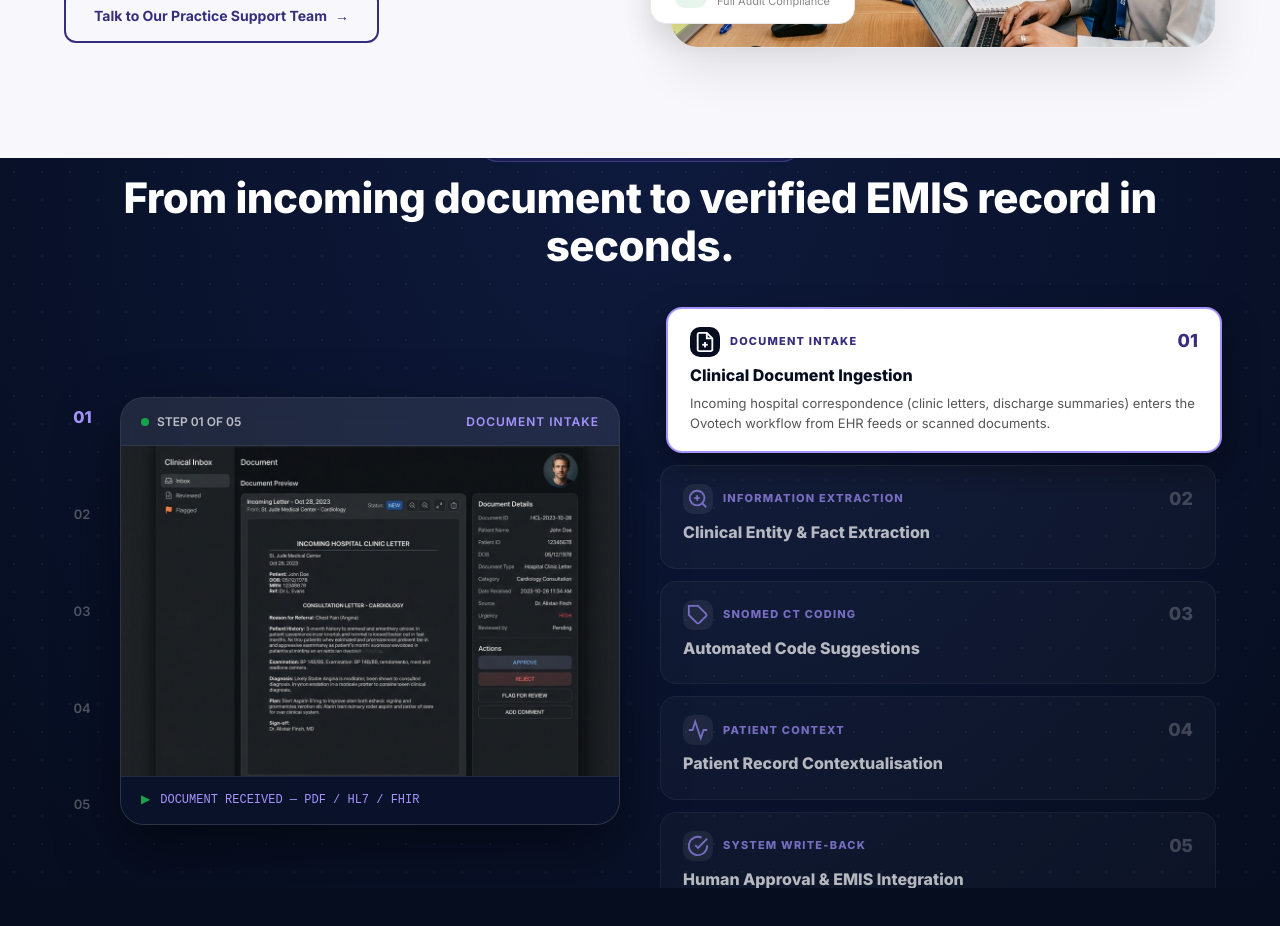
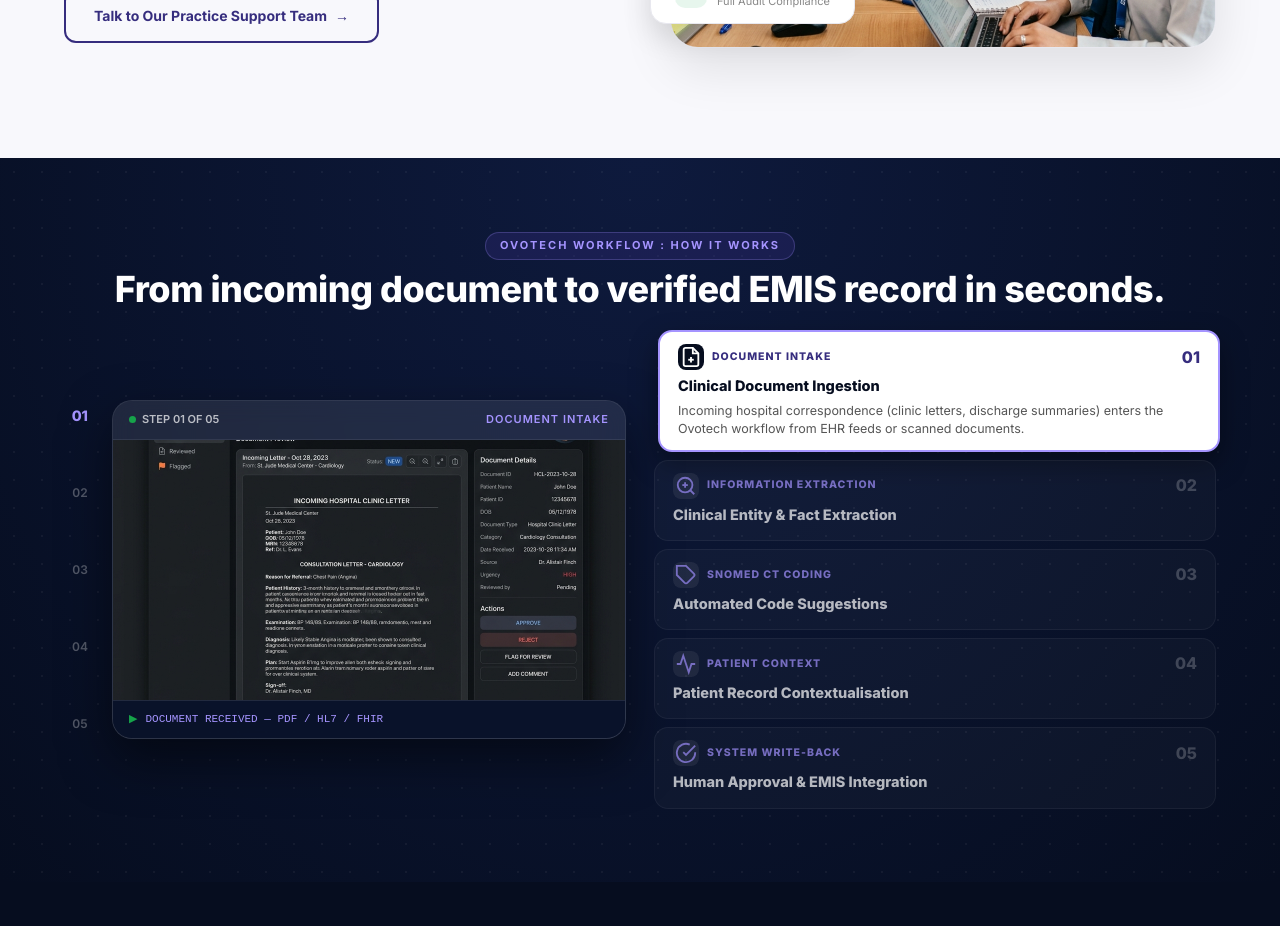
Before and after one commit to HafizTayyabNasir/ovotech, a Next.js app: page / in a window 1280 px wide. Shown: the part 4620-5546 px from the top of the page. Built offline with nearby package versions, Linux system fonts and the light colour scheme.

Commit message:
Fix sticky header cutoff in InteractiveWorkflowShowcase section

```diff
--- a/src/components/InteractiveWorkflowShowcase.js
+++ b/src/components/InteractiveWorkflowShowcase.js
@@ -122,14 +122,17 @@
       <section
         style={{
           position: "sticky",
-          top: "70px",
-          height: "calc(100vh - 70px)",
+          top: "76px",
+          height: "calc(100vh - 76px)",
           display: "flex",
-          alignItems: "center",
+          flexDirection: "column",
+          justifyContent: "center",
           background: "radial-gradient(ellipse at top, #0E1A3D 0%, #060D1F 100%)",
           color: "#FFFFFF",
           overflow: "hidden",
-          width: "100%"
+          width: "100%",
+          padding: "16px 0",
+          boxSizing: "border-box"
         }}
       >
         {/* Background grid overlay */}
@@ -146,11 +149,11 @@
 
         <div className="site-container" style={{ position: "relative", zIndex: 10, width: "100%" }}>
           {/* Header */}
-          <div style={{ textAlign: "center", marginBottom: "36px" }}>
-            <span style={{ display: "inline-block", background: "rgba(54, 45, 126, 0.35)", color: "#A594FF", fontSize: "11px", fontWeight: 700, letterSpacing: "2px", padding: "6px 18px", borderRadius: "20px", textTransform: "uppercase", marginBottom: "12px", border: "1px solid rgba(165,148,255,0.25)" }}>
+          <div style={{ textAlign: "center", marginBottom: "20px" }}>
+            <span style={{ display: "inline-block", background: "rgba(54, 45, 126, 0.35)", color: "#A594FF", fontSize: "11px", fontWeight: 700, letterSpacing: "2px", padding: "4px 14px", borderRadius: "20px", textTransform: "uppercase", marginBottom: "8px", border: "1px solid rgba(165,148,255,0.25)" }}>
               OVOTECH WORKFLOW : HOW IT WORKS
             </span>
-            <h2 style={{ fontSize: "clamp(26px, 4vw, 42px)", fontWeight: 800, color: "#FFFFFF", letterSpacing: "-0.5px", lineHeight: 1.15 }}>
+            <h2 style={{ fontSize: "clamp(22px, 3.2vw, 36px)", fontWeight: 800, color: "#FFFFFF", letterSpacing: "-0.5px", lineHeight: 1.18 }}>
               From incoming document to verified EMIS record in seconds.
             </h2>
           </div>
@@ -159,15 +162,15 @@
           <div
             style={{
               display: "grid",
-              gridTemplateColumns: "repeat(auto-fit, minmax(320px, 1fr))",
-              gap: "40px",
+              gridTemplateColumns: "repeat(auto-fit, minmax(300px, 1fr))",
+              gap: "28px",
               alignItems: "center"
             }}
           >
             {/* Left Column: Interactive UI Workspace Preview */}
-            <div style={{ display: "flex", gap: "20px", alignItems: "stretch" }}>
+            <div style={{ display: "flex", gap: "16px", alignItems: "stretch" }}>
               {/* Vertical Step Tracker Bar */}
-              <div style={{ display: "flex", flexDirection: "column", justifyContent: "space-between", alignItems: "center", width: "36px", flexShrink: 0, padding: "10px 0" }}>
+              <div style={{ display: "flex", flexDirection: "column", justifyContent: "space-between", alignItems: "center", width: "32px", flexShrink: 0, padding: "6px 0" }}>
                 {workflowSteps.map((step, i) => (
                   <button
                     key={step.number}
@@ -176,11 +179,11 @@
                       background: "none",
                       border: "none",
                       color: i === activeIndex ? "#A594FF" : "rgba(255,255,255,0.3)",
-                      fontSize: "13px",
+                      fontSize: "12px",
                       fontWeight: i === activeIndex ? 800 : 600,
                       cursor: "pointer",
                       transition: "all 0.3s",
-                      transform: i === activeIndex ? "scale(1.25)" : "scale(1)"
+                      transform: i === activeIndex ? "scale(1.2)" : "scale(1)"
                     }}
                   >
                     {step.number}
@@ -189,18 +192,18 @@
               </div>
 
               {/* Main Interactive Screen Card */}
-              <div style={{ flex: 1, background: "rgba(255, 255, 255, 0.04)", backdropFilter: "blur(12px)", borderRadius: "24px", border: "1px solid rgba(255, 255, 255, 0.12)", overflow: "hidden", boxShadow: "0 24px 60px rgba(0,0,0,0.5)" }}>
+              <div style={{ flex: 1, background: "rgba(255, 255, 255, 0.04)", backdropFilter: "blur(12px)", borderRadius: "20px", border: "1px solid rgba(255, 255, 255, 0.12)", overflow: "hidden", boxShadow: "0 20px 50px rgba(0,0,0,0.5)" }}>
                 {/* Screen Top Status Bar */}
-                <div style={{ background: "rgba(255,255,255,0.06)", padding: "14px 20px", display: "flex", alignItems: "center", justifyContent: "space-between", borderBottom: "1px solid rgba(255,255,255,0.08)", fontSize: "12px", color: "rgba(255,255,255,0.7)", fontWeight: 600 }}>
-                  <div style={{ display: "flex", alignItems: "center", gap: "8px" }}>
-                    <span style={{ width: "8px", height: "8px", borderRadius: "50%", background: "#16a34a" }} />
+                <div style={{ background: "rgba(255,255,255,0.06)", padding: "10px 16px", display: "flex", alignItems: "center", justifyContent: "space-between", borderBottom: "1px solid rgba(255,255,255,0.08)", fontSize: "11px", color: "rgba(255,255,255,0.7)", fontWeight: 600 }}>
+                  <div style={{ display: "flex", alignItems: "center", gap: "6px" }}>
+                    <span style={{ width: "7px", height: "7px", borderRadius: "50%", background: "#16a34a" }} />
                     <span>STEP {activeStep.number} OF 05</span>
                   </div>
                   <span style={{ color: "#A594FF", letterSpacing: "1px" }}>{activeStep.category}</span>
                 </div>
 
                 {/* Screen Image with Framer Motion AnimatePresence */}
-                <div style={{ position: "relative", minHeight: "330px", background: "#050B18" }}>
+                <div style={{ position: "relative", height: "260px", background: "#050B18" }}>
                   <AnimatePresence mode="wait">
                     <motion.div
                       key={activeStep.number}
@@ -213,21 +216,21 @@
                       <img
                         src={activeStep.image}
                         alt={activeStep.title}
-                        style={{ width: "100%", height: "330px", objectFit: "cover", display: "block" }}
+                        style={{ width: "100%", height: "260px", objectFit: "cover", display: "block" }}
                       />
                     </motion.div>
                   </AnimatePresence>
                 </div>
 
                 {/* Screen Bottom Tag Bar */}
-                <div style={{ background: "rgba(9, 18, 42, 0.95)", padding: "14px 20px", borderTop: "1px solid rgba(255,255,255,0.1)", fontSize: "12px", fontFamily: "monospace", color: "#A594FF", display: "flex", alignItems: "center", gap: "10px" }}>
+                <div style={{ background: "rgba(9, 18, 42, 0.95)", padding: "10px 16px", borderTop: "1px solid rgba(255,255,255,0.1)", fontSize: "11px", fontFamily: "monospace", color: "#A594FF", display: "flex", alignItems: "center", gap: "8px" }}>
                   <span style={{ color: "#16a34a" }}>▶</span> {activeStep.tag}
                 </div>
               </div>
             </div>
 
             {/* Right Column: 5 Numbered Cards */}
-            <div style={{ display: "flex", flexDirection: "column", gap: "12px" }}>
+            <div style={{ display: "flex", flexDirection: "column", gap: "8px" }}>
               {workflowSteps.map((step, index) => {
                 const isActive = index === activeIndex;
                 return (
@@ -237,23 +240,23 @@
                     style={{
                       background: isActive ? "#FFFFFF" : "rgba(255, 255, 255, 0.04)",
                       color: isActive ? "#060D1F" : "#FFFFFF",
-                      borderRadius: "16px",
-                      padding: "18px 22px",
+                      borderRadius: "14px",
+                      padding: "12px 18px",
                       border: isActive ? "2px solid #A594FF" : "1px solid rgba(255, 255, 255, 0.08)",
                       cursor: "pointer",
                       transition: "all 0.3s cubic-bezier(0.4, 0, 0.2, 1)",
-                      boxShadow: isActive ? "0 16px 36px rgba(0, 0, 0, 0.4)" : "none",
-                      transform: isActive ? "translateX(6px)" : "none",
+                      boxShadow: isActive ? "0 12px 28px rgba(0, 0, 0, 0.4)" : "none",
+                      transform: isActive ? "translateX(4px)" : "none",
                       opacity: isActive ? 1 : 0.7
                     }}
                   >
-                    <div style={{ display: "flex", alignItems: "center", justifyContent: "space-between", marginBottom: "6px" }}>
-                      <div style={{ display: "flex", alignItems: "center", gap: "10px" }}>
+                    <div style={{ display: "flex", alignItems: "center", justifyContent: "space-between", marginBottom: "4px" }}>
+                      <div style={{ display: "flex", alignItems: "center", gap: "8px" }}>
                         <div
                           style={{
-                            width: "30px",
-                            height: "30px",
-                            borderRadius: "10px",
+                            width: "26px",
+                            height: "26px",
+                            borderRadius: "8px",
                             background: isActive ? "#060D1F" : "rgba(255,255,255,0.1)",
                             color: isActive ? "#FFFFFF" : "#A594FF",
                             display: "flex",
@@ -263,17 +266,17 @@
                         >
                           {step.icon}
                         </div>
-                        <span style={{ fontSize: "11px", fontWeight: 800, textTransform: "uppercase", letterSpacing: "1.2px", color: isActive ? "#362D7E" : "#A594FF" }}>
+                        <span style={{ fontSize: "10.5px", fontWeight: 800, textTransform: "uppercase", letterSpacing: "1px", color: isActive ? "#362D7E" : "#A594FF" }}>
                           {step.category}
                         </span>
                       </div>
 
-                      <span style={{ fontSize: "18px", fontWeight: 800, color: isActive ? "#362D7E" : "rgba(255,255,255,0.3)" }}>
+                      <span style={{ fontSize: "16px", fontWeight: 800, color: isActive ? "#362D7E" : "rgba(255,255,255,0.3)" }}>
                         {step.number}
                       </span>
                     </div>
 
-                    <h3 style={{ fontSize: "16px", fontWeight: 800, color: isActive ? "#060D1F" : "#FFFFFF", marginBottom: "4px" }}>
+                    <h3 style={{ fontSize: "14.5px", fontWeight: 800, color: isActive ? "#060D1F" : "#FFFFFF", marginBottom: "2px" }}>
                       {step.title}
                     </h3>
 
@@ -282,7 +285,7 @@
                         initial={{ opacity: 0, height: 0 }}
                         animate={{ opacity: 1, height: "auto" }}
                         transition={{ duration: 0.3 }}
-                        style={{ fontSize: "13px", color: "#555555", lineHeight: 1.5, marginTop: "6px" }}
+                        style={{ fontSize: "12.5px", color: "#555555", lineHeight: 1.45, marginTop: "4px" }}
                       >
                         {step.description}
                       </motion.p>
```
